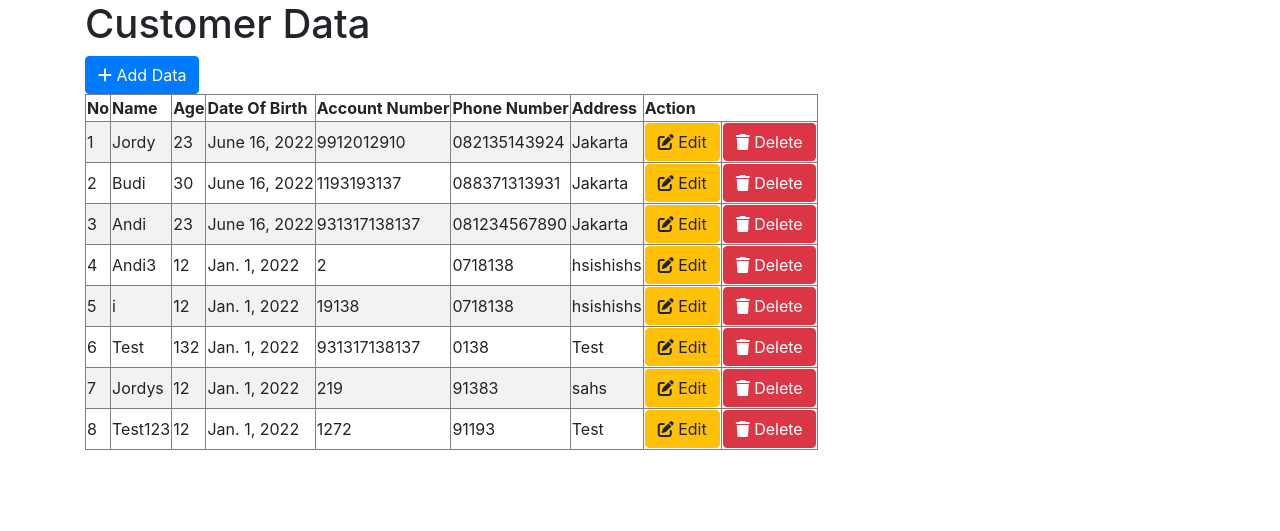
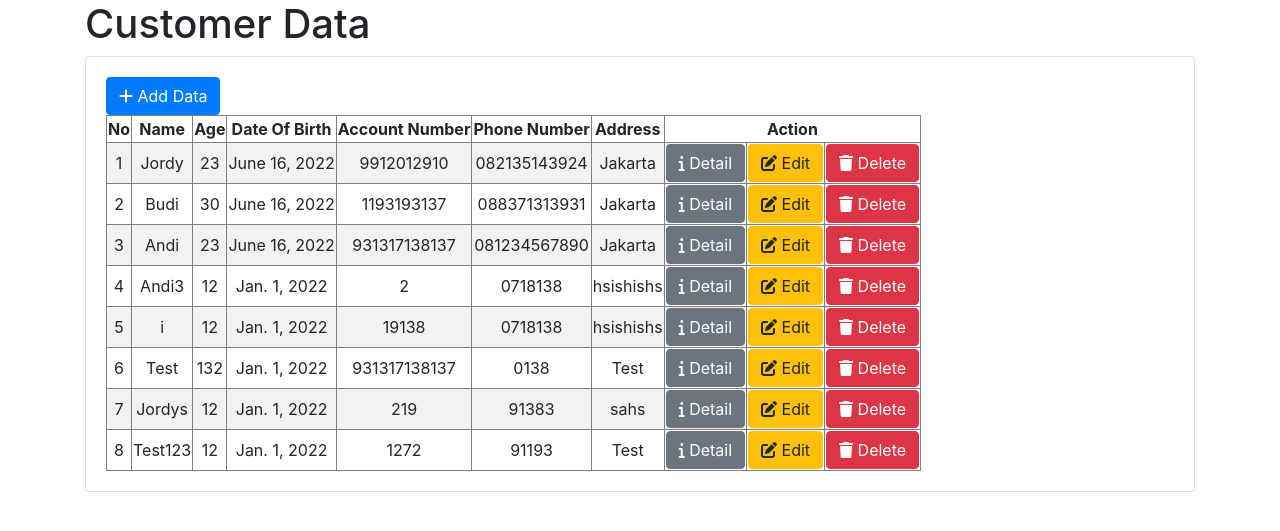
Before and after one commit to jordkris/belajar-django, a Django app: page /customer/ in a window 1280 px wide. Shown: the top 531 px of the page. Run offline with Django 4.2, Linux system fonts and the light colour scheme; data comes from the database, SQL or seed files in the repository; some libraries are stand-ins or nearby versions.

Commit message:
Add detail html

```diff
--- a/app/templates/customer.html
+++ b/app/templates/customer.html
@@ -16,6 +16,8 @@
     <body>
         <div class="container">
             <h1>Customer Data</h1>
+            <div class="card">
+                <div class="card-body">
                     <a href="{% url 'newCustomer' %}">
                         <button type="button" class="btn btn-primary">
                             <i class="fa-solid fa-plus"></i> Add Data
@@ -23,7 +25,7 @@
                     </a>
                     {% if customerData %}
                         <div class="table-responsive">
-                    <table border="1" class="table-striped">
+                            <table border="1" class="table-striped text-center">
                                 <thead>
                                     <tr>
                                         <th>No</th>
@@ -33,7 +35,7 @@
                                         <th>Account Number</th>
                                         <th>Phone Number</th>
                                         <th>Address</th>
-                                <th colspan="2">Action</th>
+                                        <th colspan="3">Action</th>
                                     </tr>
                                 </thead>
                                 <tbody>
@@ -46,6 +48,11 @@
                                             <td>{{ customer.accountNumber }}</td>
                                             <td>{{ customer.phoneNumber }}</td>
                                             <td>{{ customer.address }}</td>
+                                            <td>
+                                                <button type="button" class="btn btn-secondary">
+                                                    <i class="fa-solid fa-info"></i> Detail
+                                                </button>
+                                            </td>
                                             <td>
                                                 <button type="button" class="btn btn-warning">
                                                     <i class="fa-solid fa-pen-to-square"></i> Edit
@@ -65,6 +72,8 @@
                         <p>No Customer Data</p>
                     {% endif %}
                 </div>
+            </div>
+        </div>
         <!-- jQuery first, then Popper.js, then Bootstrap JS -->
         <script src="https://code.jquery.com/jquery-3.2.1.slim.min.js" integrity="sha384-KJ3o2DKtIkvYIK3UENzmM7KCkRr/rE9/Qpg6aAZGJwFDMVNA/GpGFF93hXpG5KkN" crossorigin="anonymous"></script>
         <script src="https://cdn.jsdelivr.net/npm/popper.js@1.12.9/dist/umd/popper.min.js" integrity="sha384-ApNbgh9B+Y1QKtv3Rn7W3mgPxhU9K/ScQsAP7hUibX39j7fakFPskvXusvfa0b4Q" crossorigin="anonymous"></script>
```
Lines whose indentation alone changed are shown as unchanged.
